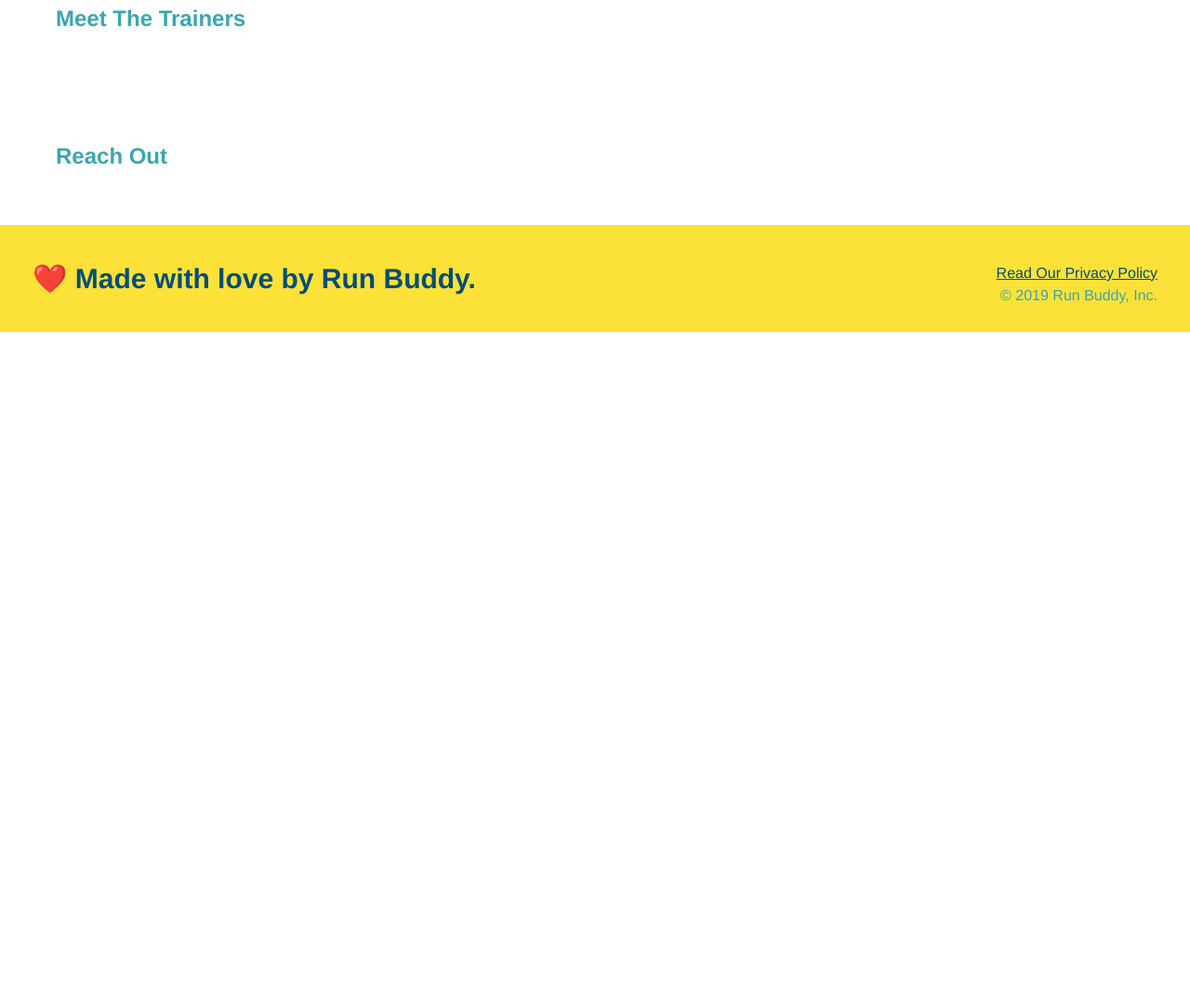
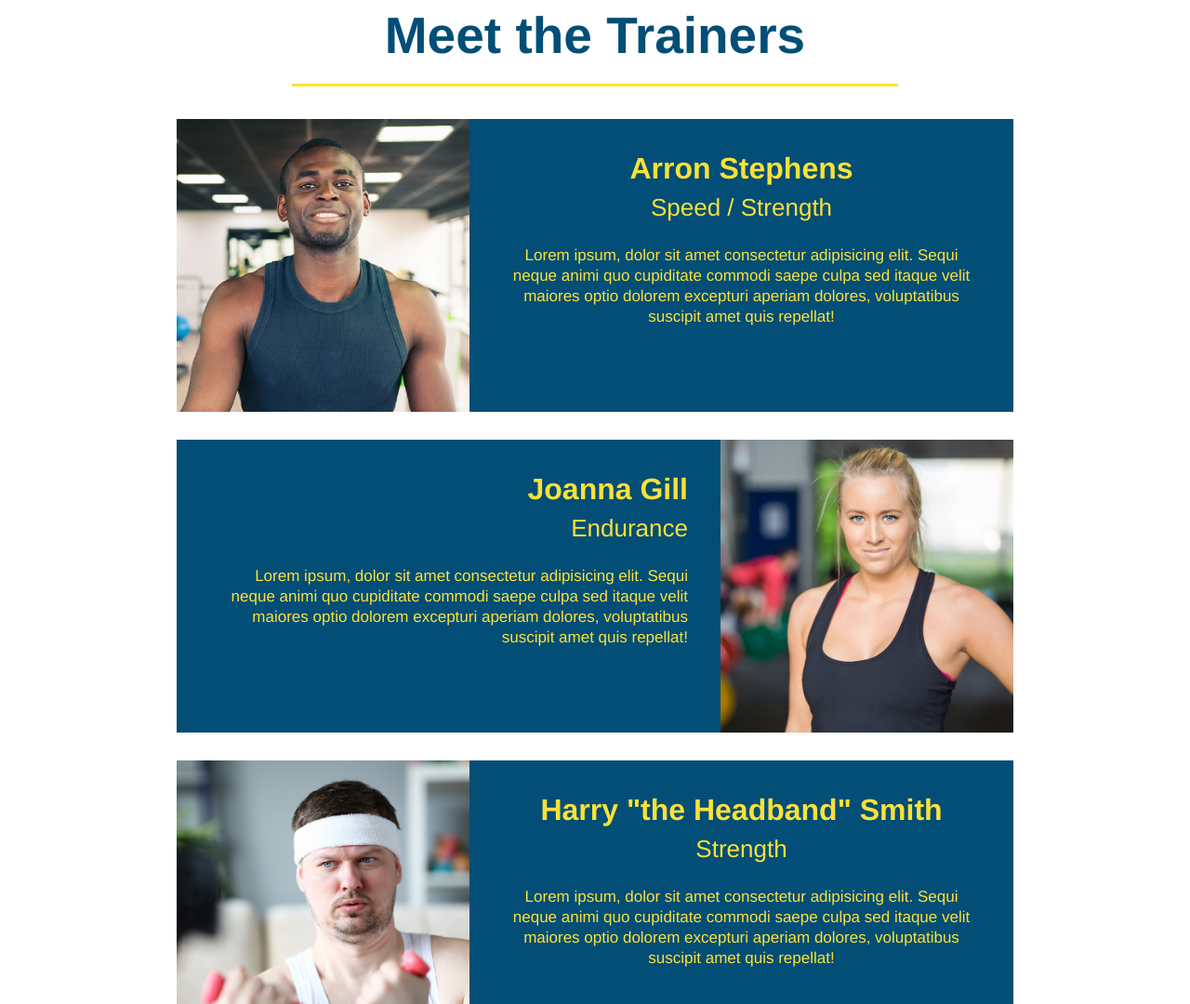
Before and after one commit to Shayneous/run-buddy, a plain HTML site: page index.html in a window 1280 px wide. Shown: the part 2840-3920 px from the top of the page at 93% size. Before the commit the page ends 3197 px from the top, so only its background shows below. Drawn offline with Linux system fonts and the light colour scheme.

Commit message:
meet the trainers section

```diff
--- a/assets/css/style.css
+++ b/assets/css/style.css
@@ -179,3 +179,47 @@
   .steps span {
     font-size: 38px;
   }
+  .trainers {
+      text-align: center;
+  }
+  .trainer {
+      width: 900px;
+      margin: 0 auto 30px auto;
+      background: #024e76;
+      color: #fce138;
+      overflow: auto
+  }
+
+  .trainer img {
+      width: 35%;
+      float: left;
+  }
+
+  .trainer-bio {
+    padding: 35px;
+    float: left;
+    width: 65%;
+  }
+
+  text-left {
+    text-align: left;
+  }
+
+  .text-right {
+    text-align: right;
+  }
+  .trainer-bio h3 {
+    font-size: 32px;
+    margin-bottom: 8px;
+  }
+
+  .trainer-bio h4 {
+    font-weight: lighter;
+    font-size: 26px;
+    margin-bottom: 25px;
+  }
+
+  .trainer-bio p {
+    font-size: 17px;
+    line-height: 1.3;
+  }
--- a/index.html
+++ b/index.html
@@ -108,8 +108,47 @@
   </section>
 
 <!-- "meet the trainers" section -->
-<section>
-    <h2>Meet The Trainers</h2>
+<section id="your-trainers" class="trainers">
+    <h2 class="section-title primary-border">
+        Meet the Trainers
+    </h2>
+    <!-- first trainer bio -->
+    <article class="trainer">
+        <img src="./assets/images/trainer-1.jpg" alt="Arron Stephens in his workout clothes, ready to pump iron" />
+        <div class="trainer-bio text-left">
+          <h3>Arron Stephens</h3>
+          <h4>Speed / Strength</h4>
+          <p>
+            Lorem ipsum, dolor sit amet consectetur adipisicing elit. Sequi neque animi quo cupiditate commodi saepe culpa sed
+            itaque velit maiores optio dolorem excepturi aperiam dolores, voluptatibus suscipit amet quis repellat!
+          </p>
+        </div>
+      </article>
+      <!-- second trainer bio -->
+<article class="trainer">
+    <div class="trainer-bio text-right">
+      <h3>Joanna Gill</h3>
+      <h4>Endurance</h4>
+      <p>
+        Lorem ipsum, dolor sit amet consectetur adipisicing elit. Sequi neque animi quo cupiditate commodi saepe culpa sed
+        itaque velit maiores optio dolorem excepturi aperiam dolores, voluptatibus suscipit amet quis repellat!
+      </p>
+    </div>
+    <img src="./assets/images/trainer-2.jpg" alt="Joanna Gill cooling off after a workout" />
+  </article>
+
+  <!-- third trainer bio -->
+  <article class="trainer">
+    <img src="./assets/images/trainer-3.jpg" alt="Harry Smith wearing a headband and lifting comically small pink weights" />
+    <div class="trainer-bio text-left">
+      <h3>Harry "the Headband" Smith</h3>
+      <h4>Strength</h4>
+      <p>
+        Lorem ipsum, dolor sit amet consectetur adipisicing elit. Sequi neque animi quo cupiditate commodi saepe culpa sed
+        itaque velit maiores optio dolorem excepturi aperiam dolores, voluptatibus suscipit amet quis repellat!
+      </p>
+    </div>
+  </article>
 </section>
 
 <!-- "reach out" section -->
```
Also changed, not shown: assets/images/trainer-1.jpg (added), assets/images/trainer-2.jpg (added), assets/images/trainer-3.jpg (added).
